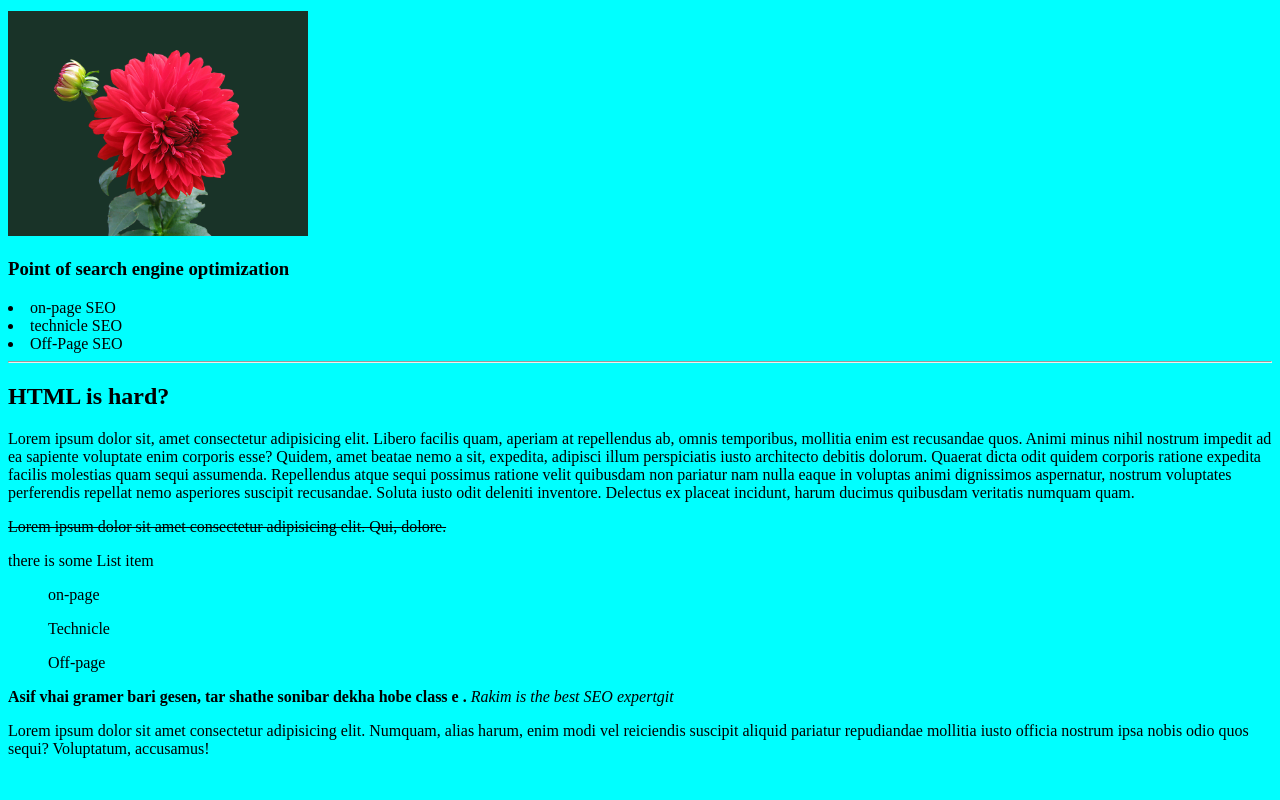
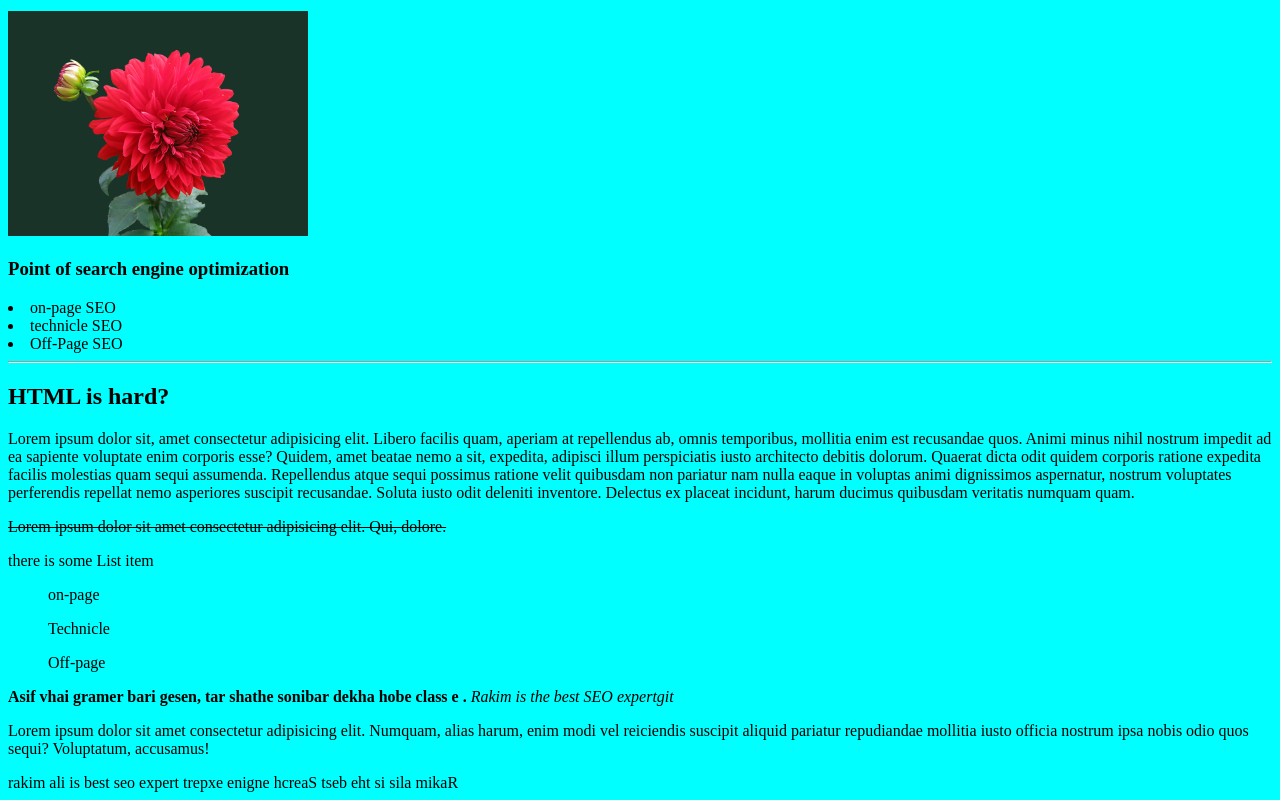
Before and after one commit to rakimali273/raakim-projects, a plain HTML site: page index.html in a window 1280 px wide. Shown: the part 530-1330 px from the top of the page. Before the commit the page ends 1304 px from the top, so only its background shows below. Drawn offline with Linux system fonts and the light colour scheme.

Commit message:
bdo tag added

```diff
--- a/index.html
+++ b/index.html
@@ -48,5 +48,7 @@
 <strong>Asif vhai gramer bari gesen, tar shathe sonibar dekha hobe class e .</strong>
 <em>Rakim is the best SEO expertgit</em>
 <p>Lorem ipsum dolor sit amet consectetur adipisicing elit. Numquam, alias harum, enim modi vel reiciendis suscipit aliquid pariatur repudiandae mollitia iusto officia nostrum ipsa nobis odio quos sequi? Voluptatum, accusamus!</p>
+<bdo dir="ltr">rakim ali is best seo expert</bdo>
+<bdo dir="rtl">Rakim alis is the best Saerch engine expert</bdo>
 </body>
 </html>
```
